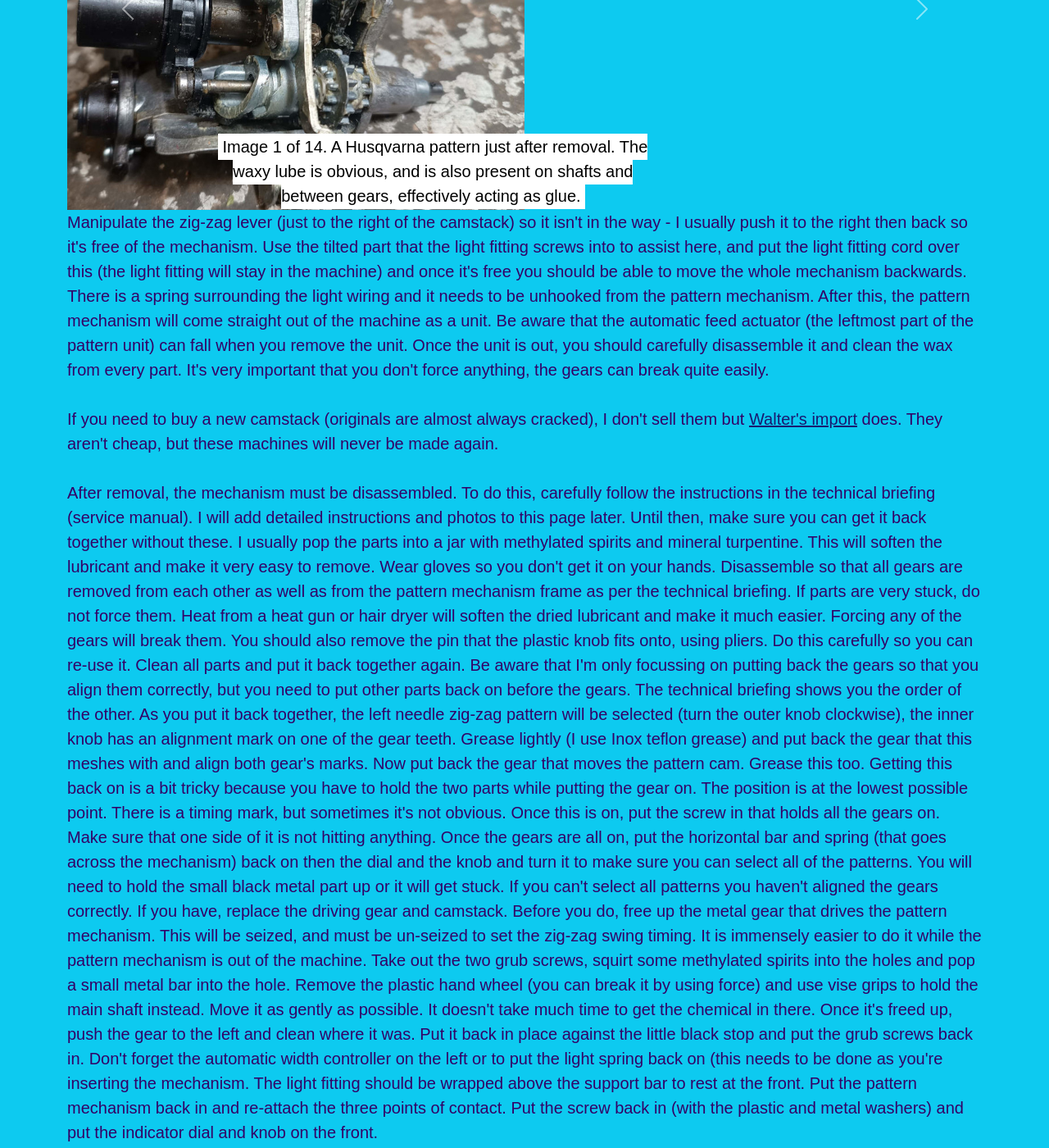
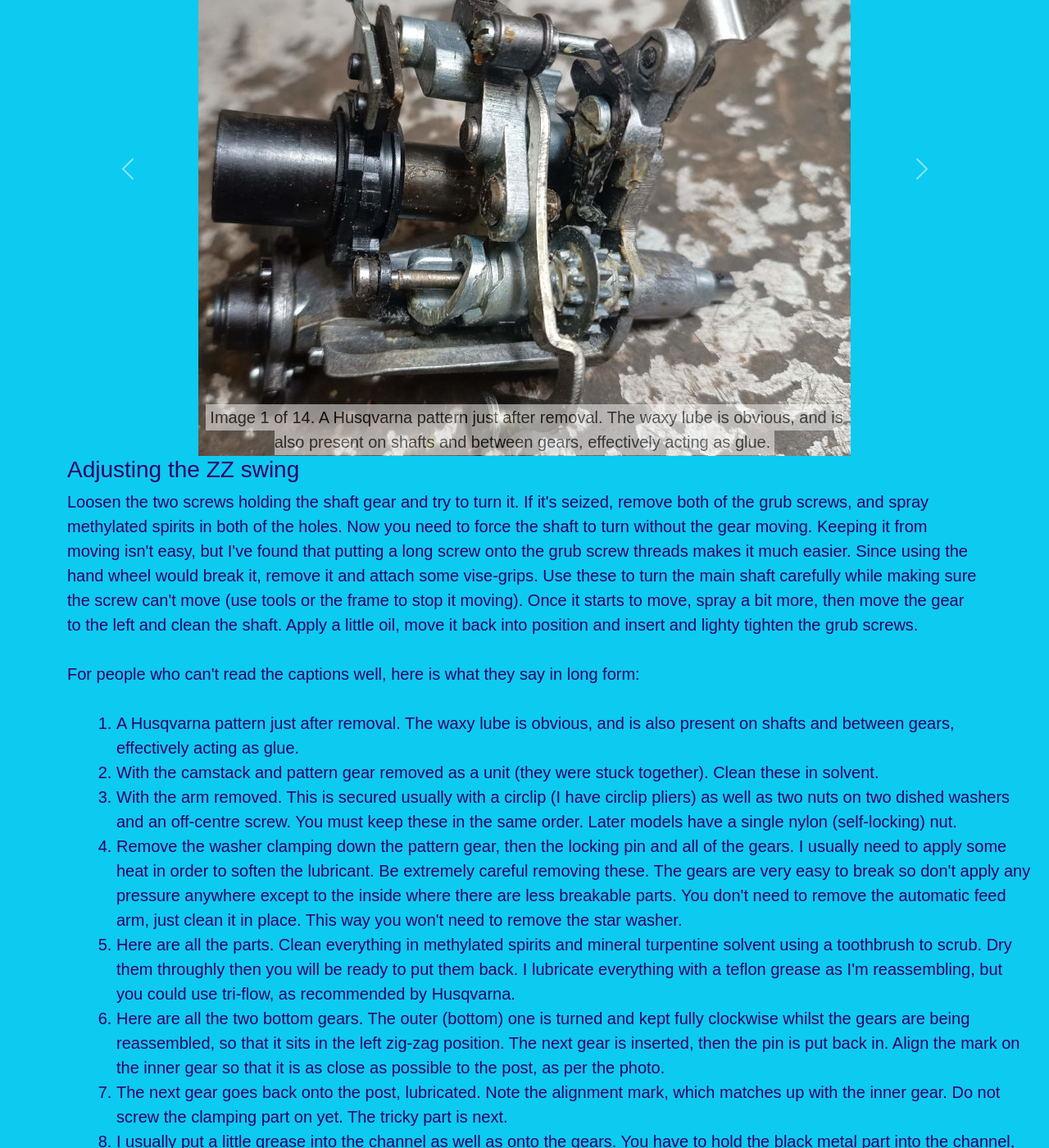
Before and after one commit to manicmike66/mikeandthemechanicals, a Jekyll site: the page built from husqvarna-rebuild.markdown, in a window 1280 px wide and 1400 px high, scrolled down 3153 px. Shown: the whole window at 82% size. Built offline with Jekyll 4.4.1, drawn with Linux system fonts in a browser that asks for light colours; nearby versions of some CDN libraries; some of the changed text lies outside the part shown.

Commit message:
Fixed the small screen problem, adjusted image display, added long instructions at the end

```diff
--- a/_data/patternrebuild.yml
+++ b/_data/patternrebuild.yml
@@ -10,22 +10,22 @@
 
 - title: 3
   file: 2
-  caption: With the arm removed. This is secured usually with a circlip (I have circlip pliers) as well as two nuts on two dished washers and an off-centre screw. You must keep these in the same order. Later models have a single nylon (self-locking) nut.
+  caption: With the arm removed. This is secured with a circlip and two nuts (or a nylon nut) on two dished washers and an off-centre screw. You must keep these in the same order.
   alt: Arm removed.
 
 - title: 5
   file: 3
-  caption: Remove the washer clamping down the pattern gear, then the locking pin and all of the gears. I usually need to apply some heat in order to soften the lubricant. Be extremely careful removing these. The gears are very easy to break so don't apply any pressure anywhere except to the inside where there are less breakable parts. You don't need to remove the automatic feed arm, just clean it in place. This way you won't need to remove the star washer.
+  caption: Remove the pattern gear clamp washer, the locking pin and all gears. Apply some heat to soften the lubricant. The gears are very easy to break so only apply pressure to the inside. Don't remove the automatic feed arm, just clean it.
   alt: Pattern mechanism with gears removed.
 
 - title: 6
   file: 4
-  caption: Here are all the parts. Clean everything in methylated spirits and mineral turpentine solvent using a toothbrush to scrub. Dry them throughly then you will be ready to put them back. I lubricate everything with a teflon grease as I'm reassembling, but you could use tri-flow, as recommended by Husqvarna.
+  caption: Clean everything in methys and turps with a toothbrush. Dry them throughly. Use tri-flow to lube as recommended by Husqvarna.
   alt: All pattern mechanism parts
 
 - title: 7
   file: 5
-  caption: Here are all the two bottom gears. The outer (bottom) one is turned and kept fully clockwise whilst the gears are being reassembled, so that it sits in the left zig-zag position. The next gear is inserted, then the pin is put back in. Align the mark on the inner gear so that it is as close as possible to the post, as per the photo.
+  caption: The two bottom gears. The bottom is turned and kept fully clockwise during reassembly. The inner gear is installed, then the pin. Make the mark on the inner gear face the post.
   alt: First two gears inserted.
 
 - title: 8
@@ -35,35 +35,35 @@
 
 - title: 9
   file: 7
-  caption: I usually put a little grease into the channel as well as onto the gears. You have to hold the black metal part into the channel, align the alignment marks and insert the gear, all at the same time. The black part is at the end of the channel, since alignment occurs at the extreme clockwise position. Once this is on, you can screw the clamp on. Make sure that neither edge is hitting the central gear.
+  caption: Hold the black metal part in the channel, align the alignment marks and insert the gear, all together. Once this is on, screw the clamp on. Make sure that neither edge is hitting the central gear.
   alt: The third gear
 
 - title: 10
   file: 8
-  caption: After securing the central gear, put the front parts (coloured ring and the dial) and make sure you can turn it to every pattern. You will need to hold the black metal part upright or it will get stuck. You can now put some other parts back as per the photo. The black forked metal piece settles into a cutout every time a pattern is selected. Applying a little pressure you will be able to see how this works. Put the spring back into the central gears.
+  caption: Put on the front coloured ring and dial and make sure you can turn it to every pattern while holding the black metal part upright. You can now put some other parts back. Put the spring back into the central gears.
   alt: Insertion of the other gears.
 
 - title: 11
   file: 9
-  caption: The arm must be reassembled and goes on before the gear and camstack. Put it back on but be aware that you will need to loosen the horizontal screw on the right again in order to align the zigzag follower. This is done before putting the mechanism back into the machine. Put the gear in, lubricate the shaft then put the camstack in and secure it with the screw.
+  caption: The arm is reassembled and goes on next. Put the gear in, lubricate the shaft then put the camstack in and secure it with the screw.
   alt: Reassembly of the gear and camstack.
 
 - title: 12
   file: 10
-  caption: At this point, reattach the pattern tension arm onto the automatic feed arm, making sure the spring goes onto the appropriate spot on the other arm. Put the indicator and dial back again and now you can check that everything works. Now that the camstack is in, you should now set the alignment of the zig-zag follower. When it is set, tighten the screw and you're almost ready to put it back into the machine.
+  caption: Reattach the pattern tension arm onto the automatic feed arm, making sure the spring goes onto the cutout on the other arm. Now check that everything works. Set the alignment of the zig-zag follower.
   alt: Reassembly of the gear and camstack.
 
 - title: 14
   file: 11
-  caption: You will probably need to adjust the ZZ swing, so loosen the two screws holding the shaft gear and try to turn it. If it's seized, remove both of the grub screws, and spray methylated spirits in both of the holes. Now you need to force the shaft to turn without the gear moving. Keeping it from moving isn't easy, but I've found that putting a long screw onto the grub screw threads makes it much easier. Since using the hand wheel would break it, remove it and attach some vise-grips. Use these to turn the main shaft carefully while making sure the screw can't move (use tools or the frame to stop it moving). Once it starts to move, spray a bit more, then move the gear to the left and clean the shaft. Apply a little oil, move it back into position and insert and lighty tighten the grub screws.
+  caption: You will probably need to adjust the ZZ swing, instruction for doing this follows
   alt: Free up this gear on the main shaft
 
 - title: 15
   file: 12
-  caption: Now you can put the pattern mechanism back, putting the light housing and lead over the top of the metal part. Make sure the buttonhole control lever is safely off to the left. Reattach the spring for the light and push it on. It will click into the correct position. Make sure the auto feed is correctly inserted.
+  caption: Put the pattern mechanism back. The light housing and lead go over the top of the bracket. Reattach the spring for the light then click it all back in. Then the main screw.
   alt: The buttonhole control.
 
 - title: 16
   file: 13
-  caption: Reattach this and carefully put the circlip back on. Put the pattern mechanism screw back and tighten it. The buttonhole control's U can be carefully put back underneath the corresponding part on the pattern mechanism. Put the indication ring and dial on the front and your pattern mechanism should now turn easily and work perfectly.
+  caption: Carefully replace the circlip. The buttonhole control can be carefully put back underneath the part on the pattern mechanism. Put the front parts back on. Finished!
   alt: The mechanism in its place.
--- a/husqvarna-rebuild.markdown
+++ b/husqvarna-rebuild.markdown
@@ -48,6 +48,9 @@
 <div class="row">
 <div class="col-sm-12">
 <p class="has-large-font">
+If you need to buy a new camstack (originals are almost always cracked), I don't sell them but <a href="https://waltersimport.com.au/product/husqvarna-camstack/">Walter's import</a> does. They aren't cheap, but these machines will never be made again.
+</p>
+<p class="has-large-font">
 Here are the steps to remove the pattern mechanism:<br/>
 <ol>
 <li>Put your machine in buttonhole stage 2 (bar tack), which makes it much easier to disconnect everything for removal of the pattern mechanism by pulling out the stitch width knob with the width at 0 and turn it to 2. It should turn easily and click into each number stage. If it doesn't, you will need to fix this before progressing.</li>
@@ -63,7 +66,7 @@
 You should now have the pattern mechanism looking like the one in the picture above.<br/>
 Now you need to disassemble it completely and remove all of the waxy dried lubricant. Put on some rubber gloves and have a toothbrush and solvent to clean everything.
 </p>
-<h3>Detailed steps, photos, cleaning and putting it back (instructions don't show on a phone)</h3>
+<h3>Detailed steps, photos, cleaning and putting it back</h3>
 </div><!-- end col-12 -->
 <div id="carouselrebuild" class="carousel slide">
 <div class="carousel-inner">
@@ -72,16 +75,16 @@
 {% capture number %}{{ forloop.length }}{% endcapture %}
 {% if photo.file == 0 %}
 <div class="carousel-item active">
-<img style="height:auto;width:auto" src="{{"assets/images/pattern-rebuild/1.jpg" | relative_url }}"  alt="basic pattern mechanism" class="d-block w-50" />
-<div style="bottom:-18px;" class="carousel-caption d-none d-md-block w-50">
+<img style="height:auto;width:auto;margin:auto" src="{{"assets/images/pattern-rebuild/1.jpg" | relative_url }}"  alt="basic pattern mechanism" class="d-block w-80" />
+<div style="bottom:-18px;" class="carousel-caption w-80 opacity-50">
    <span style="padding:5px;color:black;background-color:white">Image {{forloop.index}} of {{number}}. A Husqvarna pattern just after removal. The waxy lube is obvious, and is also present on shafts and between gears, effectively acting as glue.
 </span>
    </div><!-- style -->
    </div><!-- carousel item active -->
 {% else %}
 <div class="carousel-item">
-<img style="height:auto;width:auto" src="../assets/images/pattern-rebuild/{{photo.title}}.jpg" alt="{{photo.alt}}" class="d-block w-50" />
-   <div style="bottom:-18px;" class="carousel-caption d-none d-md-block w-50">
+<img style="height:auto;width:auto" src="../assets/images/pattern-rebuild/{{photo.title}}.jpg" alt="{{photo.alt}}" class="d-block w-80" />
+   <div style="bottom:-18px;" class="carousel-caption w-80 opacity-50">
    <span style="padding:5px;color:black;background-color:white">Image {{forloop.index}} of {{number}}. {{photo.caption}}</span>
    </div><!-- style -->
    </div><!-- carousel item -->
@@ -98,29 +101,28 @@
   <span class="visually-hidden">Next</span>
   </button>
 </div><!-- end carousel slide -->
-<!--<figure class="figure">
-<img src="assets/images/pattern-rebuild/small/1-300.jpg" class="figure-img img-fluid rounded float-start" alt="Ready to be cleaned pattern mechanism" />
-<figcaption class="figure-caption text-end">A Husqvarna pattern mechanism just after removal. The waxy lube is obviously there. The same lubricant is also on shafts and between gears, effectively acting as glue.</figcaption>
-</figure>
-<figure class="figure">
-<img src="assets/images/pattern-after-sm.jpg" class="figure-img img-fluid rounded float-start" alt="cleaned and rebuilt pattern mechanism" />
-<figcaption class="figure-caption text-end">A Husqvarna pattern mechanism just after being thoroughly cleaned and rebuilt.</figcaption>
-</figure>-->
+<h3>Adjusting the ZZ swing</h3>
 <p class="has-large-font">
-Manipulate the zig-zag lever (just to the right of the camstack) so it isn't in the way - I usually push it to the right then back so it's free of the mechanism. Use the tilted part that the light fitting screws into to assist here, and put the light fitting cord over this (the light fitting will stay in the machine) and once it's free you should be able to move the whole mechanism backwards. There is a spring surrounding the light wiring and it needs to be unhooked from the pattern mechanism. After this, the pattern mechanism will come straight out of the machine as a unit. Be aware that the automatic feed actuator (the leftmost part of the pattern unit) can fall when you remove the unit. Once the unit is out, you should carefully disassemble it and clean the wax from every part. It's very important that you don't force anything, the gears can break quite easily.
+Loosen the two screws holding the shaft gear and try to turn it. If it's seized, remove both of the grub screws, and spray methylated spirits in both of the holes. Now you need to force the shaft to turn without the gear moving. Keeping it from moving isn't easy, but I've found that putting a long screw onto the grub screw threads makes it much easier. Since using the hand wheel would break it, remove it and attach some vise-grips. Use these to turn the main shaft carefully while making sure the screw can't move (use tools or the frame to stop it moving). Once it starts to move, spray a bit more, then move the gear to the left and clean the shaft. Apply a little oil, move it back into position and insert and lighty tighten the grub screws.
 </p>
 <p class="has-large-font">
-If you need to buy a new camstack (originals are almost always cracked), I don't sell them but <a href="https://waltersimport.com.au/product/husqvarna-camstack/">Walter's import</a> does. They aren't cheap, but these machines will never be made again.
-</p>
-<p class="has-large-font">
-After removal, the mechanism must be disassembled. To do this, carefully follow the instructions in the technical briefing (service manual). I will add detailed instructions and photos to this page later. Until then, make sure you can get it back together without these. I usually pop the parts into a jar with methylated spirits and mineral turpentine. This will soften the lubricant and make it very easy to remove. Wear gloves so you don't get it on your hands.
-Disassemble so that all gears are removed from each other as well as from the pattern mechanism frame as per the technical briefing. If parts are very stuck, do not force them. Heat from a heat gun or hair dryer will soften the dried lubricant and make it much easier. Forcing any of the gears will break them. You should also remove the pin that the plastic knob fits onto, using pliers. Do this carefully so you can re-use it.
-Clean all parts and put it back together again. Be aware that I'm only focussing on putting back the gears so that you align them correctly, but you need to put other parts back on before the gears. The technical briefing shows you the order of the other.
-As you put it back together, the left needle zig-zag pattern will be selected (turn the outer knob clockwise), the inner knob has an alignment mark on one of the gear teeth. Grease lightly (I use Inox teflon grease) and put back the gear that this meshes with and align both gear's marks. Now put back the gear that moves the pattern cam. Grease this too. Getting this back on is a bit tricky because you have to hold the two parts while putting the gear on. The position is at the lowest possible point. There is a timing mark, but sometimes it's not obvious. Once this is on, put the screw in that holds all the gears on. Make sure that one side of it is not hitting anything.
-Once the gears are all on, put the horizontal bar and spring (that goes across the mechanism) back on then the dial and the knob and turn it to make sure you can select all of the patterns. You will need to hold the small black metal part up or it will get stuck. If you can't select all patterns you haven't aligned the gears correctly. If you have, replace the driving gear and camstack.
-Before you do, free up the metal gear that drives the pattern mechanism. This will be seized, and must be un-seized to set the zig-zag swing timing. It is immensely easier to do it while the pattern mechanism is out of the machine. Take out the two grub screws, squirt some methylated spirits into the holes and pop a small metal bar into the hole. Remove the plastic hand wheel (you can break it by using force) and use vise grips to hold the main shaft instead. Move it as gently as possible. It doesn't take much time to get the chemical in there. Once it's freed up, push the gear to the left and clean where it was. Put it back in place against the little black stop and put the grub screws back in.
-Don't forget the automatic width controller on the left or to put the light spring back on (this needs to be done as you're inserting the mechanism. The light fitting should be wrapped above the support bar to rest at the front.
-Put the pattern mechanism back in and re-attach the three points of contact. Put the screw back in (with the plastic and metal washers) and put the indicator dial and knob on the front.
+For people who can't read the captions well, here is what they say in long form:
+<ol>
+<li>A Husqvarna pattern just after removal. The waxy lube is obvious, and is also present on shafts and between gears, effectively acting as glue.</li>
+<li>With the camstack and pattern gear removed as a unit (they were stuck together). Clean these in solvent.</li>
+<li>With the arm removed. This is secured usually with a circlip (I have circlip pliers) as well as two nuts on two dished washers and an off-centre screw. You must keep these in the same order. Later models have a single nylon (self-locking) nut.</li>
+<li>Remove the washer clamping down the pattern gear, then the locking pin and all of the gears. I usually need to apply some heat in order to soften the lubricant. Be extremely careful removing these. The gears are very easy to break so don't apply any pressure anywhere except to the inside where there are less breakable parts. You don't need to remove the automatic feed arm, just clean it in place. This way you won't need to remove the star washer.</li>
+<li>Here are all the parts. Clean everything in methylated spirits and mineral turpentine solvent using a toothbrush to scrub. Dry them throughly then you will be ready to put them back. I lubricate everything with a teflon grease as I'm reassembling, but you could use tri-flow, as recommended by Husqvarna.</li>
+<li>Here are all the two bottom gears. The outer (bottom) one is turned and kept fully clockwise whilst the gears are being reassembled, so that it sits in the left zig-zag position. The next gear is inserted, then the pin is put back in. Align the mark on the inner gear so that it is as close as possible to the post, as per the photo.</li>
+<li>The next gear goes back onto the post, lubricated. Note the alignment mark, which matches up with the inner gear. Do not screw the clamping part on yet. The tricky part is next.</li>
+<li>I usually put a little grease into the channel as well as onto the gears. You have to hold the black metal part into the channel, align the alignment marks and insert the gear, all at the same time. The black part is at the end of the channel, since alignment occurs at the extreme clockwise position. Once this is on, you can screw the clamp on. Make sure that neither edge is hitting the central gear.</li>
+<li>After securing the central gear, put the front parts (coloured ring and the dial) and make sure you can turn it to every pattern. You will need to hold the black metal part upright or it will get stuck. You can now put some other parts back as per the photo. The black forked metal piece settles into a cutout every time a pattern is selected. Applying a little pressure you will be able to see how this works. Put the spring back into the central gears.</li>
+<li>The arm must be reassembled and goes on before the gear and camstack. Put it back on but be aware that you will need to loosen the horizontal screw on the right again in order to align the zigzag follower. This is done before putting the mechanism back into the machine. Put the gear in, lubricate the shaft then put the camstack in and secure it with the screw.</li>
+<li>At this point, reattach the pattern tension arm onto the automatic feed arm, making sure the spring goes onto the appropriate spot on the other arm. Put the indicator and dial back again and now you can check that everything works. Now that the camstack is in, you should now set the alignment of the zig-zag follower. When it is set, tighten the screw and you're almost ready to put it back into the machine.</li>
+<li>You will probably need to adjust the ZZ swing, so loosen the two screws holding the shaft gear and try to turn it. If it's seized, remove both of the grub screws, and spray methylated spirits in both of the holes. Now you need to force the shaft to turn without the gear moving. Keeping it from moving isn't easy, but I've found that putting a long screw onto the grub screw threads makes it much easier. Since using the hand wheel would break it, remove it and attach some vise-grips. Use these to turn the main shaft carefully while making sure the screw can't move (use tools or the frame to stop it moving). Once it starts to move, spray a bit more, then move the gear to the left and clean the shaft. Apply a little oil, move it back into position and insert and lighty tighten the grub screws.</li>
+<li>Now you can put the pattern mechanism back, putting the light housing and lead over the top of the metal part. Make sure the buttonhole control lever is safely off to the left. Reattach the spring for the light and push it on. It will click into the correct position. Make sure the auto feed is correctly inserted.</li>
+<li>Reattach this and carefully put the circlip back on. Put the pattern mechanism screw back and tighten it. The buttonhole control's U can be carefully put back underneath the corresponding part on the pattern mechanism. Put the indication ring and dial on the front and your pattern mechanism should now turn easily and work perfectly.</li>
+</ol>
 </p>
 <h3>The stitch length mechanism</h3>
 <p class="has-large-font">
```
